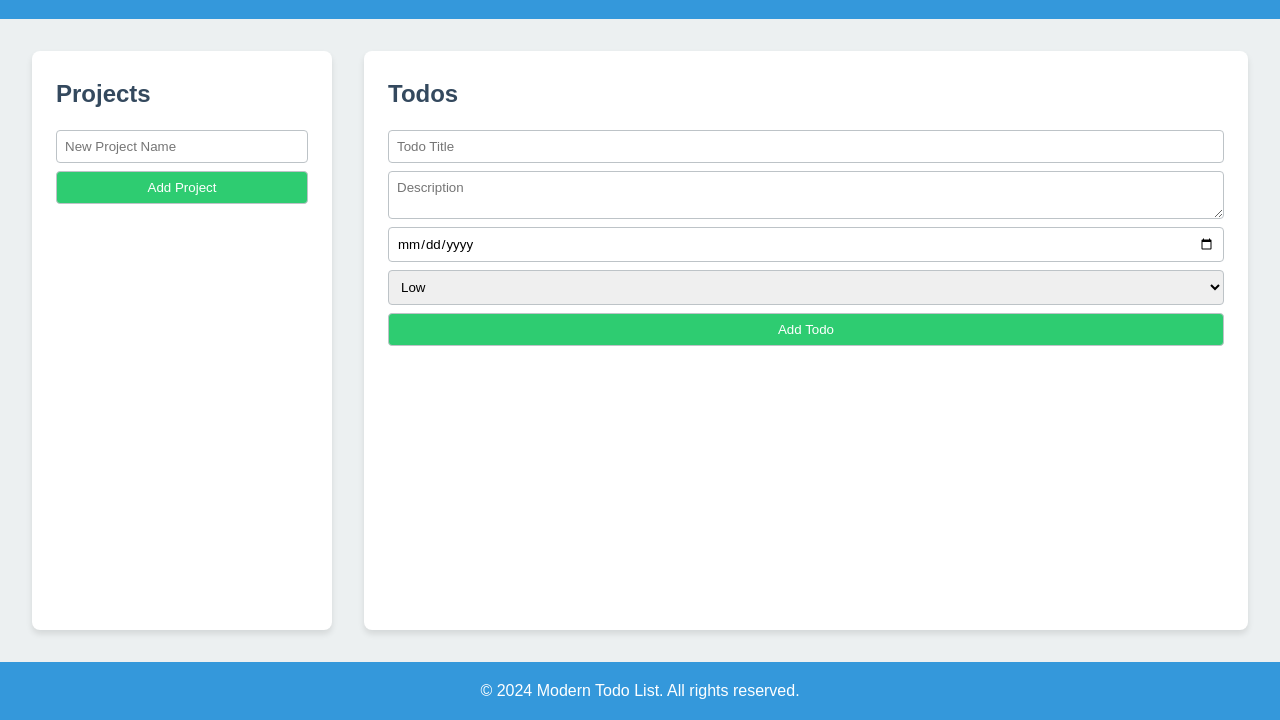
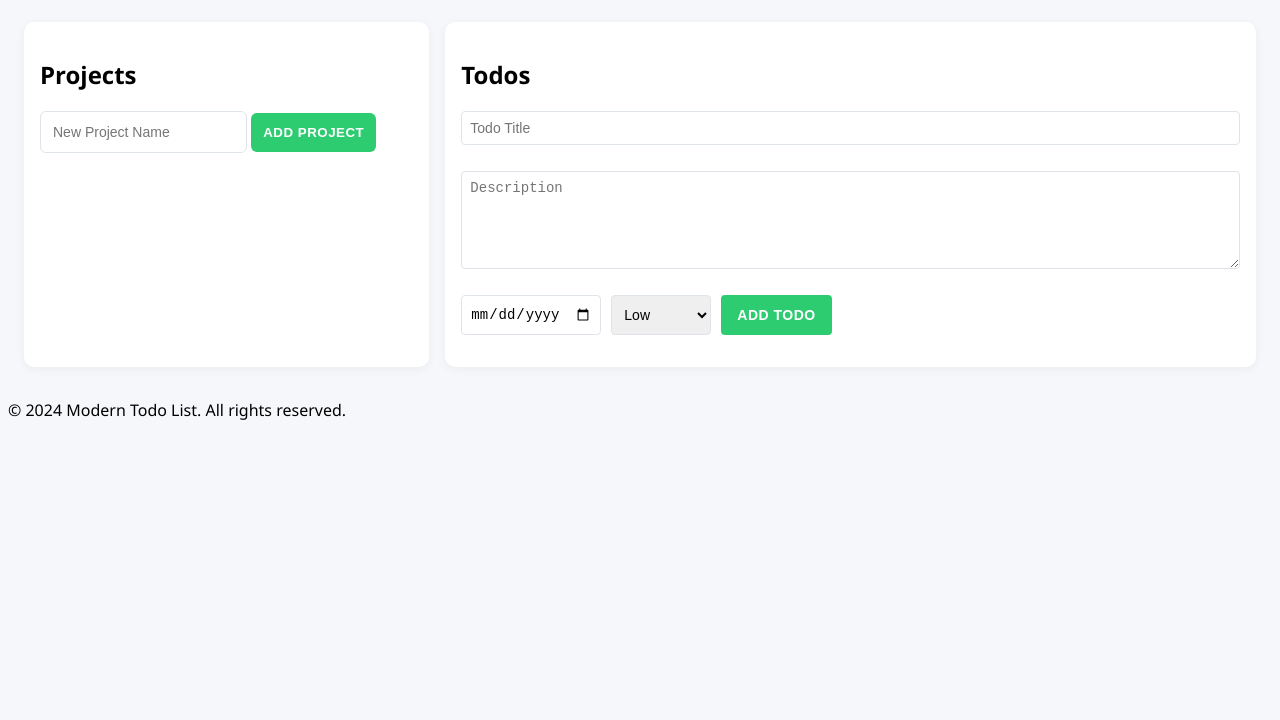
Before and after one commit to dongvannhan1000/todo-list-app, a website built with webpack: page src/index.html in a window 1280 px wide. Shown: the part 80-800 px from the top of the page. Built offline with nearby package versions, Linux system fonts and the light colour scheme.

Commit message:
Add todos

```diff
--- a/src/css/styles.css
+++ b/src/css/styles.css
@@ -1,135 +1,188 @@
 :root {
   --primary-color: #3498db;
   --secondary-color: #2ecc71;
-  --background-color: #ecf0f1;
+  --background-color: #f5f7fa;
   --text-color: #34495e;
-  --border-color: #bdc3c7;
+  --border-color: #dfe4ea;
   --hover-color: #2980b9;
-}
-
-* {
-  margin: 0;
-  padding: 0;
-  box-sizing: border-box;
+  --todo-bg-color: #ffffff;
 }
 
 body {
-  font-family: sans-serif;
-  line-height: 1.6;
-  color: var(--text-color);
+  font-family: 'Segoe UI', Tahoma, Geneva, Verdana, sans-serif;
   background-color: var(--background-color);
-  display: grid;
-  grid-template-rows: auto 1fr auto;
-  min-height: 100vh;
-}
 
-header, footer {
-  background-color: var(--primary-color);
-  color: white;
-  text-align: center;
-  padding: 1rem;
 }
 
 main {
   display: grid;
-  grid-template-columns: 300px 1fr;
-  gap: 2rem;
-  padding: 2rem;
+  grid-template-columns: 1fr 2fr;
+  gap: 1rem;
+  padding: 1rem;
 }
 
-h1, h2 {
-  margin-bottom: 1rem;
+header {
+  text-align: center;
 }
 
 .project-panel, .todo-panel {
-  background-color: white;
-  border-radius: 8px;
-  padding: 1.5rem;
-  box-shadow: 0 4px 6px rgba(0, 0, 0, 0.1);
-}
-
-.project-list, .todo-list {
-  margin-bottom: 1rem;
+  background-color: #ffffff;
+  border-radius: 10px;
+  padding: 1rem;
+  box-shadow: 0 2px 10px rgba(0, 0, 0, 0.05);
 }
 
 .project-list div, .todo-list div {
-  background-color: var(--background-color);
-  margin-bottom: 0.5rem;
-  padding: 0.5rem;
-  border-radius: 4px;
-  cursor: pointer;
-  transition: background-color 0.3s ease;
+  background-color: var(--todo-bg-color);
+  margin-bottom: 0.75rem;
+  padding: 0.75rem;
+  border-radius: 6px;
+  border: 1px solid var(--border-color);
+  transition: all 0.3s ease;
 }
 
 .project-list div:hover, .todo-list div:hover {
-  background-color: var(--border-color);
+  background-color: var(--background-color);
+  transform: translateY(-2px);
+  box-shadow: 0 2px 5px rgba(0, 0, 0, 0.1);
 }
 
-form {
-  display: flex;
-  flex-direction: column;
-}
-
-input, textarea, select, button {
-  margin-bottom: 0.5rem;
-  padding: 0.5rem;
+input, textarea, select {
+  margin-bottom: 1rem;
+  padding: 0.75rem;
   border: 1px solid var(--border-color);
-  border-radius: 4px;
-  font-family: inherit;
+  border-radius: 6px;
+  font-size: 14px;
 }
 
 button {
   background-color: var(--secondary-color);
   color: white;
-  cursor: pointer;
-  transition: background-color 0.3s ease;
+  padding: 0.75rem;
+  border: none;
+  border-radius: 6px;
+  font-weight: bold;
+  text-transform: uppercase;
+  letter-spacing: 0.5px;
 }
 
 button:hover {
+  background-color: var(--hover-color);
+  transform: translateY(-1px);
+  box-shadow: 0 2px 5px rgba(0, 0, 0, 0.1);
+}
+
+.todo-item {
+  display: grid;
+  grid-template-columns: 0.5fr 1.5fr 2fr 1fr 0.5fr 1fr;
+  background-color: var(--todo-bg-color);
+  border: 1px solid var(--border-color);
+  border-radius: 6px;
+  padding: 1rem;
+  margin-bottom: 0.75rem;
+  align-items: center;
+}
+
+.todo-item input {
+  height: 25px;
+  width: 25px;
+  margin: auto;
+}
+
+.todo-item h3 {
+  margin: auto;
+  font-size: 18px;
+}
+
+.todo-item p {
+  margin: 0.25rem 0;
+  font-size: 14px;
+}
+
+.priority-high {
+  color: #e74c3c;
+  font-weight: bold;
+}
+
+.priority-medium {
+  color: #f39c12;
+  font-weight: bold;
+}
+
+.priority-low {
+  color: #27ae60;
+  font-weight: bold;
+}
+
+.new-todo-form {
+  display: flex;
+  flex-direction: column;
+  gap: 10px;
+}
+
+.form-row {
+  display: flex;
+  gap: 10px;
+  align-items: stretch;
+  gap: 10px;
+}
+
+.form-row input[type="date"],
+.form-row select,
+.form-row button {
+  height: 40px;
+  box-sizing: border-box;
+}
+
+.form-row button {
+  padding: 0 16px;
+  font-size: 14px;
+}
+
+.new-todo-form input[type="text"],
+.new-todo-form textarea,
+.new-todo-form input[type="date"],
+.new-todo-form select {
+  padding: 8px;
+  border: 1px solid var(--border-color);
+  border-radius: 4px;
+  font-size: 14px;
+}
+
+.new-todo-form input[type="text"] {
+  flex: 2;
+}
+
+.new-todo-form textarea {
+  width: 100%;
+  height: 80px;
+  resize: vertical;
+}
+
+.new-todo-form input[type="date"] {
+  width: 140px;
+}
+
+.new-todo-form select {
+  width: 100px;
+}
+
+.new-todo-form button {
+  padding: 8px 16px;
+  background-color: var(--secondary-color);
+  color: white;
+  border: none;
+  border-radius: 4px;
+  cursor: pointer;
+  font-weight: bold;
+}
+
+.new-todo-form button:hover {
   background-color: var(--hover-color);
 }
 
 @media (max-width: 768px) {
   main {
-      grid-template-columns: 1fr;
+    grid-template-columns: 1fr;
   }
 }
-
-.project-item, .todo-item {
-  background-color: var(--background-color);
-  margin-bottom: 0.5rem;
-  padding: 0.5rem;
-  border-radius: 4px;
-  cursor: pointer;
-  transition: background-color 0.3s ease;
-}
-
-.project-item:hover, .todo-item:hover {
-  background-color: var(--border-color);
-}
-
-.project-item.selected {
-  background-color: var(--primary-color);
-  color: white;
-}
-
-.todo-item {
-  display: flex;
-  align-items: center;
-}
-
-.todo-item input[type="checkbox"] {
-  margin-right: 1rem;
-}
-
-.priority-high {
-  color: #e74c3c;
-}
-
-.priority-medium {
-  color: #f39c12;
-}
-
-.priority-low {
-  color: #27ae60;
-}
--- a/src/index.html
+++ b/src/index.html
@@ -3,12 +3,12 @@
 <head>
     <meta charset="UTF-8">
     <meta name="viewport" content="width=device-width, initial-scale=1.0">
-    <title>Modern Todo List</title>
+    <title>TaskMaster Pro</title>
     <link href="https://fonts.googleapis.com/css2?family=Roboto:wght@300;400;700&display=swap" rel="stylesheet">
 </head>
 <body>
     <header>
-        <h1>Modern Todo List</h1>
+        <h1>TaskMaster Pro</h1>
     </header>
     <main>
         <aside class="project-panel">
@@ -23,8 +23,13 @@
             <h2>Todos</h2>
             <div id="todos" class="todo-list"></div>
             <form id="new-todo-form" class="new-todo-form">
+                <div class="form-row">
                   <input type="text" id="todo-title" placeholder="Todo Title" required>
+                </div>
+                <div class="form-row">
                   <textarea id="todo-description" placeholder="Description"></textarea>
+                </div>
+                <div class="form-row">
                   <input type="date" id="todo-due-date">
                   <select id="todo-priority">
                     <option value="low">Low</option>
@@ -32,6 +37,7 @@
                     <option value="high">High</option>
                   </select>
                   <button type="submit">Add Todo</button>
+                </div>
               </form>
         </section>
     </main>
--- a/src/js/dom.js
+++ b/src/js/dom.js
@@ -28,7 +28,7 @@ class DOMRenderer {
           dueDate.textContent = `Due: ${todo.dueDate || 'Not set'}`;
 
           const priority = document.createElement('p');
-          priority.textContent = `Priority: ${todo.priority}`;
+          priority.textContent = `Priority: ${todo.priority.toUpperCase()}`;
           priority.classList.add(`priority-${todo.priority}`);
 
           const checkbox = document.createElement('input');
```
Lines whose indentation alone changed are shown as unchanged.
